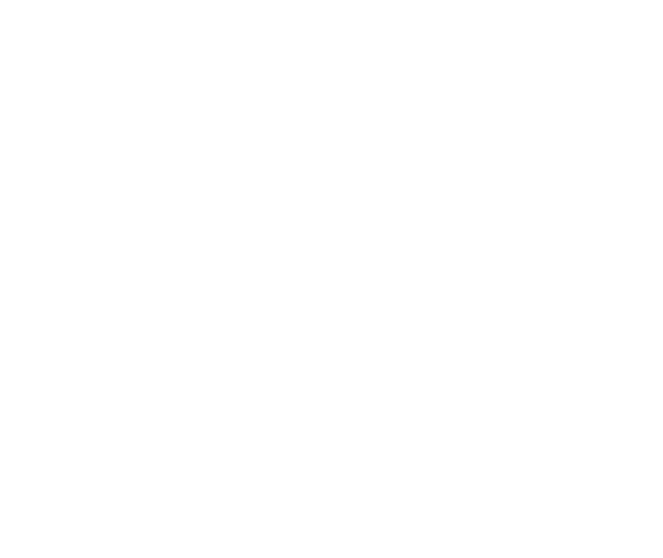
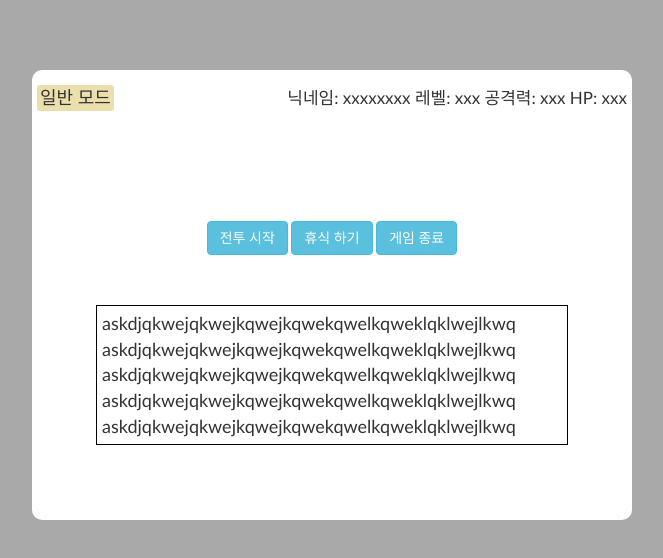
Before and after one commit to leesuun/vanilla-js, a plain HTML site: page webGame/textRPG/index.html in a window 1280 px wide. Shown: the whole page, without its empty margins (308-971 px from the left). Drawn offline with nearby package versions, Linux system fonts and the light colour scheme.

Commit message:
textRPG-front

```diff
--- a/webGame/textRPG/index.html
+++ b/webGame/textRPG/index.html
@@ -4,9 +4,160 @@
         <meta charset="UTF-8" />
         <meta http-equiv="X-UA-Compatible" content="IE=edge" />
         <meta name="viewport" content="width=device-width, initial-scale=1.0" />
+        <link
+            rel="stylesheet"
+            href="https://maxcdn.bootstrapcdn.com/bootstrap/3.3.2/css/bootstrap.min.css"
+        />
         <title>텍스트 RPG</title>
+        <style>
+            * {
+                margin: 0;
+                padding: 0;
+                box-sizing: border-box;
+            }
+            body {
+                width: 100%;
+                height: 100%;
+                background: darkgray;
+                font-family: "Trebuchet MS", "Lucida Sans Unicode",
+                    "Lucida Grande", "Lucida Sans", Arial, sans-serif;
+                /* width: 500px;
+                margin: 0 auto; */
+                /* border: 1px solid black; */
+            }
+            .game__box {
+                width: 600px;
+                height: 450px;
+                margin: 7rem auto;
+                padding: 0.5rem;
+                /* border: 1px solid black; */
+                border-radius: 1rem;
+                background: white;
+            }
+
+            .nick-screen form {
+                display: flex;
+                gap: 2rem;
+                /* width: 30%; */
+                flex-direction: column;
+                align-items: center;
+                margin: 5rem auto 0 auto;
+            }
+            .nick-screen input {
+                width: 200px;
+                height: 30px;
+                padding: 0.2rem;
+            }
+            .nick-screen button {
+                padding: 0.4rem;
+            }
+
+            .nick-screen h1 {
+                text-align: center;
+            }
+            /* ----------------------------------- */
+
+            .main-screen {
+                width: 100%;
+                height: 100%;
+            }
+            .game-state {
+                display: flex;
+                justify-content: space-between;
+                align-items: center;
+            }
+            .game-type {
+                background: rgb(235, 223, 173);
+                padding: 0.3rem;
+                border-radius: 0.3rem;
+            }
+            .charactor-info {
+                font-size: 1.7rem;
+            }
+
+            .main {
+                display: flex;
+                flex-direction: column;
+                margin-top: 10rem;
+                gap: 5rem;
+            }
+            .game-controller {
+                text-align: center;
+                /* border: 1px solid black; */
+            }
+
+            .explain-box {
+                margin: 0 auto;
+                width: 80%;
+                border: 1px solid black;
+                box-sizing: border-box;
+                padding: 0.5rem;
+                font-size: 1.8rem;
+            }
+        </style>
     </head>
+
     <body>
-        <script></script>
+        <div class="game__box">
+            <div id="nickScreen" class="nick-screen">
+                <h1>텍스트 RPG</h1>
+                <form id="nickForm">
+                    <input type="text" placeholder="닉네임을 입력하세요." />
+                    <button class="btn btn-success">모험 시작</button>
+                </form>
+            </div>
+            <div id="mainScreen" class="main-screen">
+                <header class="game-state">
+                    <h4 id="gameType" class="game-type">일반 모드</h4>
+                    <div id="charactorInfo" class="charactor-info">
+                        <span id="nick">닉네임: xxxxxxxx</span>
+                        <span id="level">레벨: xxx</span>
+                        <span id="power">공격력: xxx</span>
+                        <span id="health">HP: xxx</span>
+                    </div>
+                </header>
+                <main class="main">
+                    <nav class="game-controller">
+                        <button class="btn btn-info">전투 시작</button>
+                        <button class="btn btn-info">휴식 하기</button>
+                        <button class="btn btn-info">게임 종료</button>
+                    </nav>
+
+                    <p class="explain-box">
+                        askdjqkwejqkwejkqwejkqwekqwelkqweklqklwejlkwq
+                        askdjqkwejqkwejkqwejkqwekqwelkqweklqklwejlkwq
+                        askdjqkwejqkwejkqwejkqwekqwelkqweklqklwejlkwq
+                        askdjqkwejqkwejkqwejkqwekqwelkqweklqklwejlkwq
+                        askdjqkwejqkwejkqwejkqwekqwelkqweklqklwejlkwq
+                    </p>
+                </main>
+            </div>
+        </div>
+
+        <script>
+            const nickScreen = document.getElementById("nickScreen");
+            const nickForm = document.getElementById("nickForm");
+            const nickInput = nickForm.querySelector("input");
+
+            const mainScreen = document.getElementById("mainScreen");
+
+            // mainScreen.hidden = true;
+            nickScreen.hidden = true;
+            let nickname;
+
+            const handleNicknameSubmit = (event) => {
+                event.preventDefault();
+                nickname = nickInput.value;
+                if (!nickname) {
+                    alert("닉네임을 입력해주세요.");
+                    return;
+                }
+                console.log(nickname);
+                // nickScreen.hidden = true;
+                // mainScreen.hidden = false;
+            };
+
+            nickForm.addEventListener("submit", handleNicknameSubmit);
+        </script>
     </body>
 </html>
```
Also changed, not shown: 1 other file.
